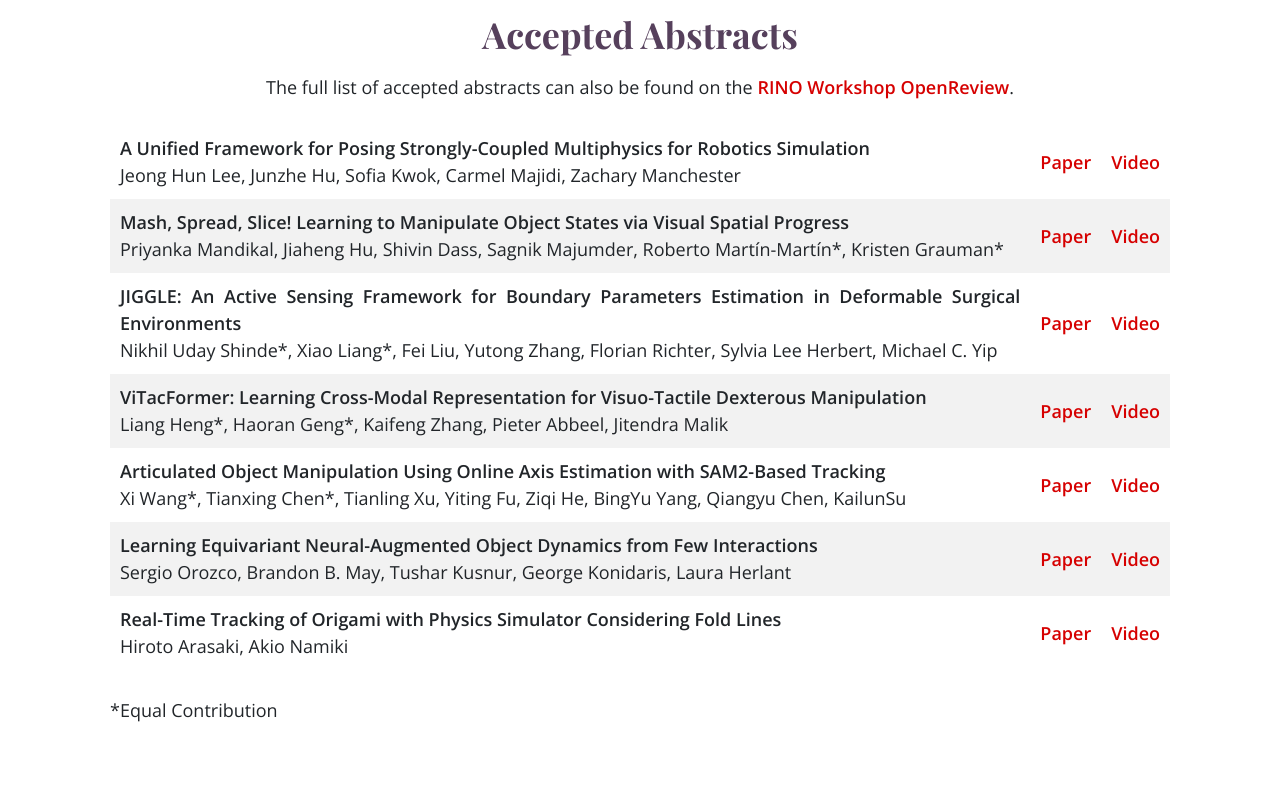
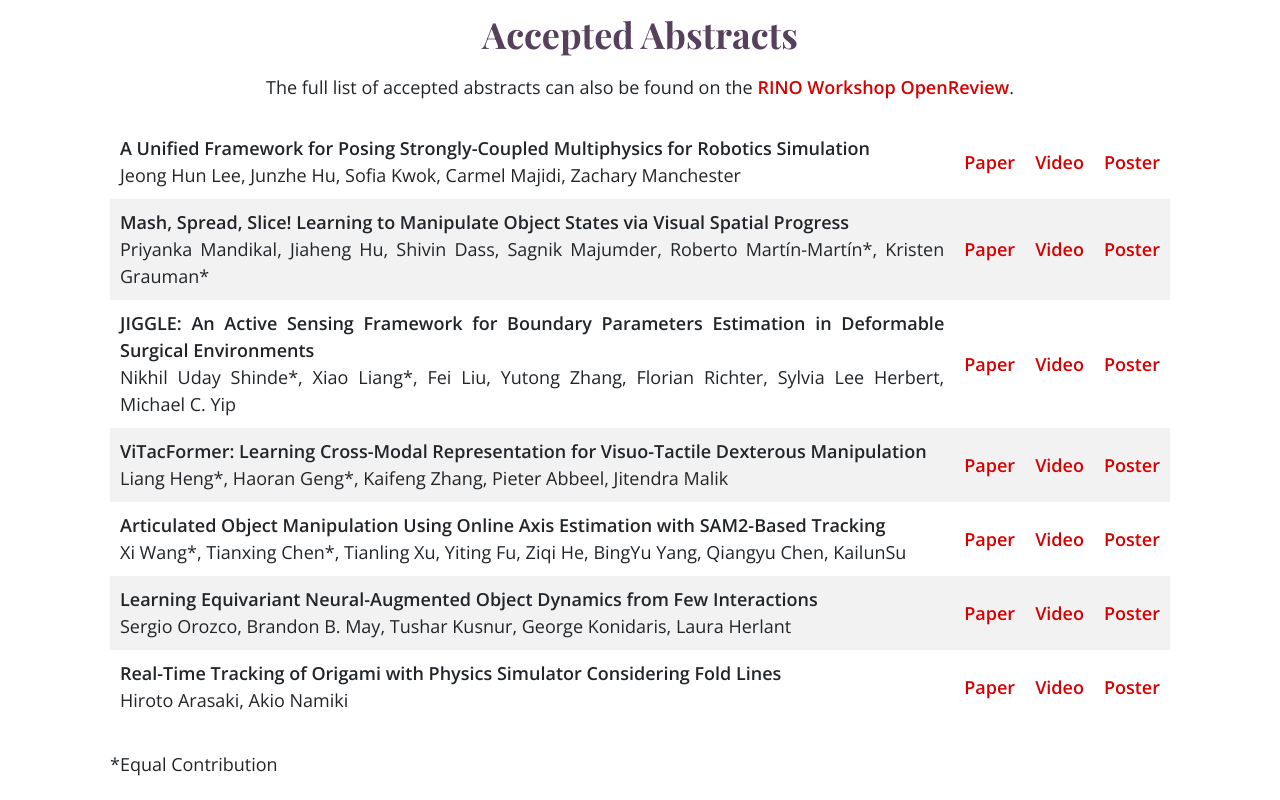
Before and after one commit to rino-workshop/rino-workshop.github.io, a plain HTML site: page index.html in a window 1280 px wide. Shown: the part 3840-4640 px from the top of the page. Drawn offline with nearby package versions, Linux system fonts and the light colour scheme.

Commit message:
[ADD] posters, rm unused images

```diff
--- a/index.html
+++ b/index.html
@@ -356,6 +356,7 @@
             </td>
             <td><b><a href="https://openreview.net/forum?id=Lqsfkyf3N0" target="_blank">Paper</a></b></td>
             <td><b><a href="https://youtu.be/M_KtJlr36v8" target="_blank">Video</a></b></td>
+            <td><b><a href="https://github.com/rino-workshop/rino-workshop.github.io/tree/main/imgs/posters/RINO_LEE.pdf" target="_blank">Poster</a></b></td>
           </tr>
           <tr>
             <td>
@@ -364,6 +365,7 @@
             </td>
             <td><b><a href="https://openreview.net/forum?id=ZBig3RNUMD" target="_blank">Paper</a></b></td>
             <td><b><a href="https://youtu.be/Oe5_1whQr6U" target="_blank">Video</a></b></td>
+            <td><b><a href="https://github.com/rino-workshop/rino-workshop.github.io/tree/main/imgs/posters/RINO_MANDIKAL.pdf" target="_blank">Poster</a></b></td>
           </tr>
           <tr>
             <td>
@@ -372,6 +374,7 @@
             </td>
             <td><b><a href="https://openreview.net/forum?id=Dz4NjJn1xU" target="_blank">Paper</a></b></td>
             <td><b><a href="https://youtu.be/iI4ysyI8lV0" target="_blank">Video</a></b></td>
+            <td><b><a href="https://github.com/rino-workshop/rino-workshop.github.io/tree/main/imgs/posters/RINO_SHINDE.pdf" target="_blank">Poster</a></b></td>
           </tr>
           <tr>
             <td>
@@ -380,6 +383,7 @@
             </td>
             <td><b><a href="https://openreview.net/forum?id=v7ZyoB30ks" target="_blank">Paper</a></b></td>
             <td><b><a href="https://youtu.be/TzHsmwn9m64" target="_blank">Video</a></b></td>
+            <td><b><a href="https://github.com/rino-workshop/rino-workshop.github.io/tree/main/imgs/posters/RINO_HENG.pdf" target="_blank">Poster</a></b></td>
           </tr>
           <tr>
             <td>
@@ -388,6 +392,7 @@
             </td>
             <td><b><a href="https://openreview.net/forum?id=8kfdDHq4zR" target="_blank">Paper</a></b></td>
             <td><b><a href="https://youtu.be/xSofwaoUGZM" target="_blank">Video</a></b></td>
+            <td><b><a href="https://github.com/rino-workshop/rino-workshop.github.io/tree/main/imgs/posters/RINO_WANG.pdf" target="_blank">Poster</a></b></td>
           </tr>
           <tr>
             <td>
@@ -396,6 +401,7 @@
             </td>
             <td><b><a href="https://openreview.net/forum?id=JAiJpFozaD" target="_blank">Paper</a></b></td>
             <td><b><a href="https://youtu.be/Lo1OO5ypha0" target="_blank">Video</a></b></td>
+            <td><b><a href="https://github.com/rino-workshop/rino-workshop.github.io/tree/main/imgs/posters/RINO_OROZCO.pdf" target="_blank">Poster</a></b></td>
           </tr>
           <tr>
             <td>
@@ -404,6 +410,7 @@
             </td>
             <td><b><a href="https://openreview.net/forum?id=8xUye5DKrD" target="_blank">Paper</a></b></td>
             <td><b><a href="https://youtu.be/r55eSMVExbg" target="_blank">Video</a></b></td>
+            <td><b><a href="https://github.com/rino-workshop/rino-workshop.github.io/tree/main/imgs/posters/RINO_ARASAKI.pdf" target="_blank">Poster</a></b></td>
           </tr>
         </table>
         <br>
@@ -567,22 +574,17 @@
         <div class="container" style="margin-top: 20px;">
           <div class="row justify-content-center" style="gap: 40px;">
             <div class="col-12 col-md-4">
-              <a href="https://www.merl.com/" target="_blank" rel="noopener">
-                <img src="imgs/sponsors/mitsubishi.svg" alt="Mitsubishi Sponsor" class="img-fluid"
-                  style="max-height:80px;">
-              </a>
-            </div>
-            <div class="col-12 col-md-4">
-              <a href="https://www.nokov.com/" target="_blank" rel="noopener">
-                <img src="imgs/sponsors/nokov.svg" alt="Nokov Sponsor" class="img-fluid" style="max-height:80px;">
-              </a>
-            </div>
-            <div class="col-12 col-md-4">
               <a href="https://lightwheel.ai/home" target="_blank" rel="noopener">
                 <div style="background:#222; border-radius:16px; display:inline-block;">
                   <img src="imgs/sponsors/lightweel.png" alt="Lightweel Sponsor" class="img-fluid"
                     style="min-width:200px; max-width:300px">
                 </div>
+              </a>
+            </div>
+            <div class="col-12 col-md-4">
+              <a href="https://www.merl.com/" target="_blank" rel="noopener">
+                <img src="imgs/sponsors/mitsubishi.svg" alt="Mitsubishi Sponsor" class="img-fluid"
+                  style="max-height:80px;">
               </a>
             </div>
           </div>
```
Also changed, not shown: imgs/organizers/kevin_zakka.png (deleted), imgs/organizers/wenlong_huang.jpg (deleted), imgs/organizers/zhou_xian.avif (deleted), imgs/sponsors/nokov.svg (deleted), 7 other files.
